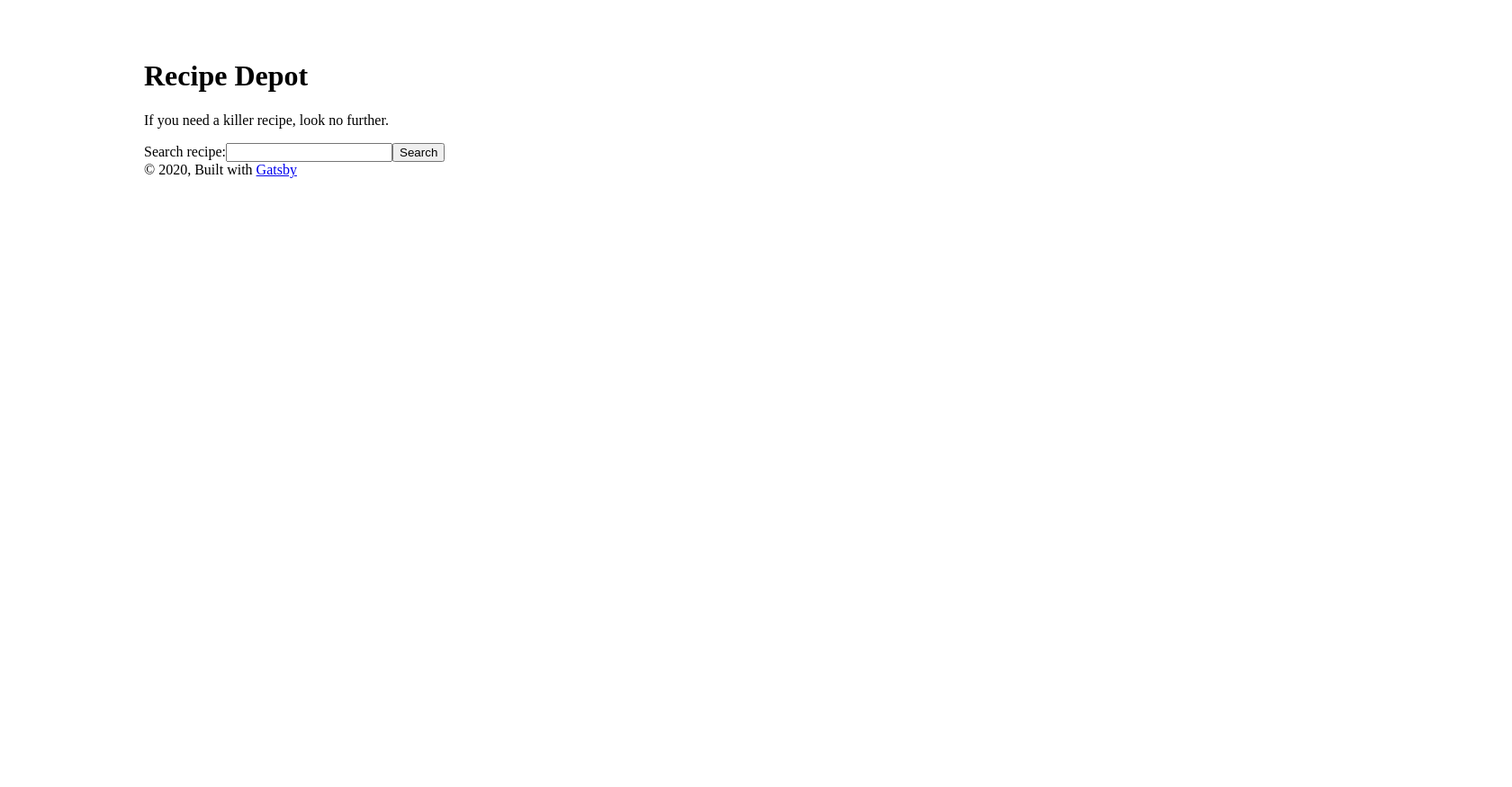
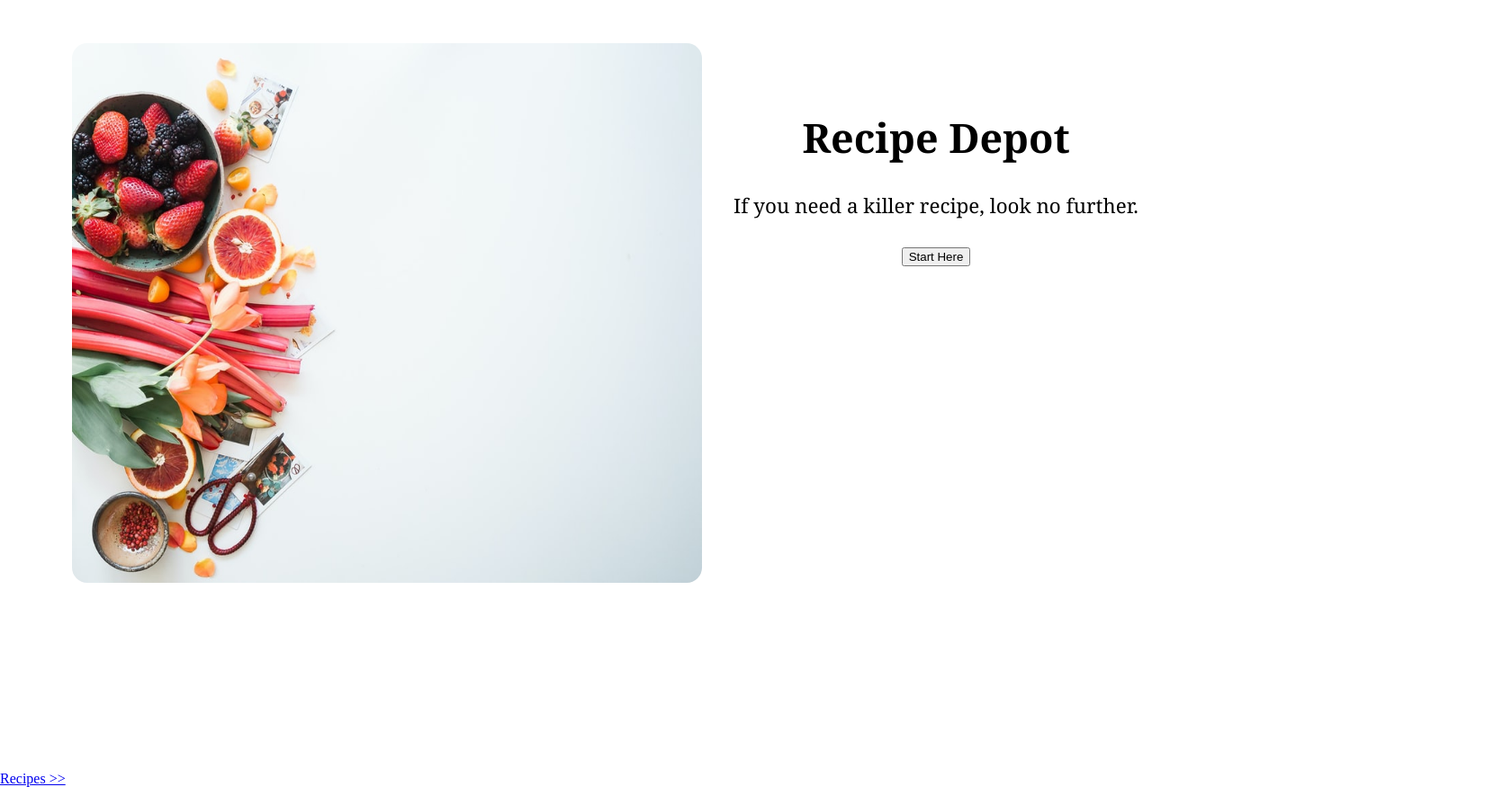
Before and after one commit to KerronKing/recipe-center, a Gatsby site: page / in a window 1280 px wide. Shown: the whole page at 90% size, 1680 px wide, since content can reach past the window. Before the commit the page ends 800 px from the top, so only its background shows below. Built offline with nearby package versions, Linux system fonts and the light colour scheme; Gatsby itself is replaced by a stand-in of ours.

Commit message:
chore: style opening section and add toggle

```diff
--- a/src/components/header.js
+++ /dev/null
@@ -1,31 +0,0 @@
-import { Link } from 'gatsby';
-import PropTypes from 'prop-types';
-import React from 'react';
-
-const Header = ({ siteTitle }) => (
-  <header>
-    <div>
-      <h1 style={{ margin: 0 }}>
-        <Link
-          to="/"
-          style={{
-            color: 'white',
-            textDecoration: 'none',
-          }}
-        >
-          {siteTitle}
-        </Link>
-      </h1>
-    </div>
-  </header>
-);
-
-Header.propTypes = {
-  siteTitle: PropTypes.string,
-};
-
-Header.defaultProps = {
-  siteTitle: '',
-};
-
-export default Header;
--- a/src/components/layout.js
+++ b/src/components/layout.js
@@ -1,37 +1,15 @@
 import React from 'react';
 import PropTypes from 'prop-types';
-import { useStaticQuery, graphql } from 'gatsby';
+// import Footer from './footer';
 
-import Header from './header';
-import Footer from './footer';
-
-const Layout = ({ children }) => {
-  const data = useStaticQuery(graphql`
-    query SiteTitleQuery {
-      site {
-        siteMetadata {
-          title
-        }
-      }
-    }
-  `);
-
-  return (
-    <>
-      <Header siteTitle={data.site.siteMetadata.title} />
-      <div
-        style={{
-          margin: '0 auto',
-          maxWidth: 960,
-          padding: '0 1.0875rem 1.45rem',
-        }}
-      >
-        <main>{children}</main>
-        <Footer />
-      </div>
-    </>
-  );
-};
+const Layout = ({ children }) => (
+  <>
+    <div>
+      <main>{children}</main>
+      {/* <Footer /> */}
+    </div>
+  </>
+);
 
 Layout.propTypes = {
   children: PropTypes.node.isRequired,
--- a/src/components/search-form.js
+++ b/src/components/search-form.js
@@ -2,7 +2,9 @@ import React from 'react';
 import Proptypes from 'prop-types';
 
 const Search = ({ handleSubmit, handleChange }) => (
-  <form onSubmit={handleSubmit}>
+  <form
+    onSubmit={handleSubmit}
+  >
     <label htmlFor="recipe">
       Search recipe:
       <input
--- a/src/pages/index.js
+++ b/src/pages/index.js
@@ -3,6 +3,8 @@ import axios from 'axios';
 import Layout from '../components/layout';
 import SEO from '../components/seo';
 import Search from '../components/search-form';
+import '../styles.css';
+import img from '../images/rc-background.jpeg';
 
 class IndexPage extends React.Component {
   constructor(props) {
@@ -10,11 +12,13 @@ class IndexPage extends React.Component {
 
     this.state = {
       entry: '',
+      visible: false,
       recipes: [],
     };
 
     this.handleChange = this.handleChange.bind(this);
     this.handleSubmit = this.handleSubmit.bind(this);
+    this.toggle = this.toggle.bind(this);
   }
 
   handleChange(e) {
@@ -34,25 +38,45 @@ class IndexPage extends React.Component {
     })
       .then(response => {
         this.setState({ recipes: response.data.results });
+        this.setState(prevState => ({ visible: !prevState.visible }));
       });
   }
 
+  toggle() {
+    this.setState(prevState => ({ visible: !prevState.visible }));
+  }
+
   render() {
-    const { recipes } = this.state;
+    const { recipes, visible } = this.state;
 
     return (
       <Layout>
         <SEO title="Home" />
+        <div className="opening">
+          <img src={img} alt="fruits and veggies" />
+          <div className="title-section">
             <h1>Recipe Depot</h1>
             <p>If you need a killer recipe, look no further.</p>
+            <button
+              type="button"
+              onClick={this.toggle}
+            >
+              Start Here
+            </button>
+            {visible && (
               <Search
                 handleChange={this.handleChange}
                 handleSubmit={this.handleSubmit}
               />
+            )}
+          </div>
+        </div>
         <div className="recipe-area">
+          {!visible && <a href="#recipe">Recipes &gt;&gt;</a>}
           {recipes.map(recipe => (
-            <div key={recipe.id}>
+            <div key={recipe.id} id="recipe">
               <h2>{recipe.title}</h2>
+              <img src={`https://spoonacular.com/recipeImages/${recipe.id}-240x150.jpg`} alt="recipe depiction" />
               <p>{recipe.readyInMinutes}</p>
               <p>{recipe.servings}</p>
               <p>
@@ -68,7 +92,6 @@ class IndexPage extends React.Component {
                 {' '}
                 to see the full recipe instructions
               </p>
-              <img src={`https://spoonacular.com/recipeImages/${recipe.id}-240x150.jpg`} alt="recipe depiction" />
             </div>
           ))}
         </div>
--- /dev/null
+++ b/src/styles.css
@@ -0,0 +1,30 @@
+body {
+  height: 100vh;
+  margin: 0;
+}
+.opening img {
+  border-radius: 17px;
+  height: 600px;
+  margin-top: 3rem;
+  margin-left: 5rem;
+  width: 700px;
+}
+.title-section {
+  bottom: 35rem;
+  font-family: Cambria, Cochin, Georgia, Times, 'Times New Roman', serif;
+  font-size: 1.4rem;
+  left: 25rem;
+  position: relative;
+  text-align: center;
+}
+.hidden {
+  height: 0px;
+  visibility: hidden;
+  width: 0px
+}
+.visibility {
+  visibility: visible;
+}
+.recipe-area {
+  margin: 0 auto;
+}
```
Also changed, not shown: src/images/scroll.js (added, +32 -0 lines), src/images/rc-background.jpeg (added). Lines whose indentation alone changed are shown as unchanged.
